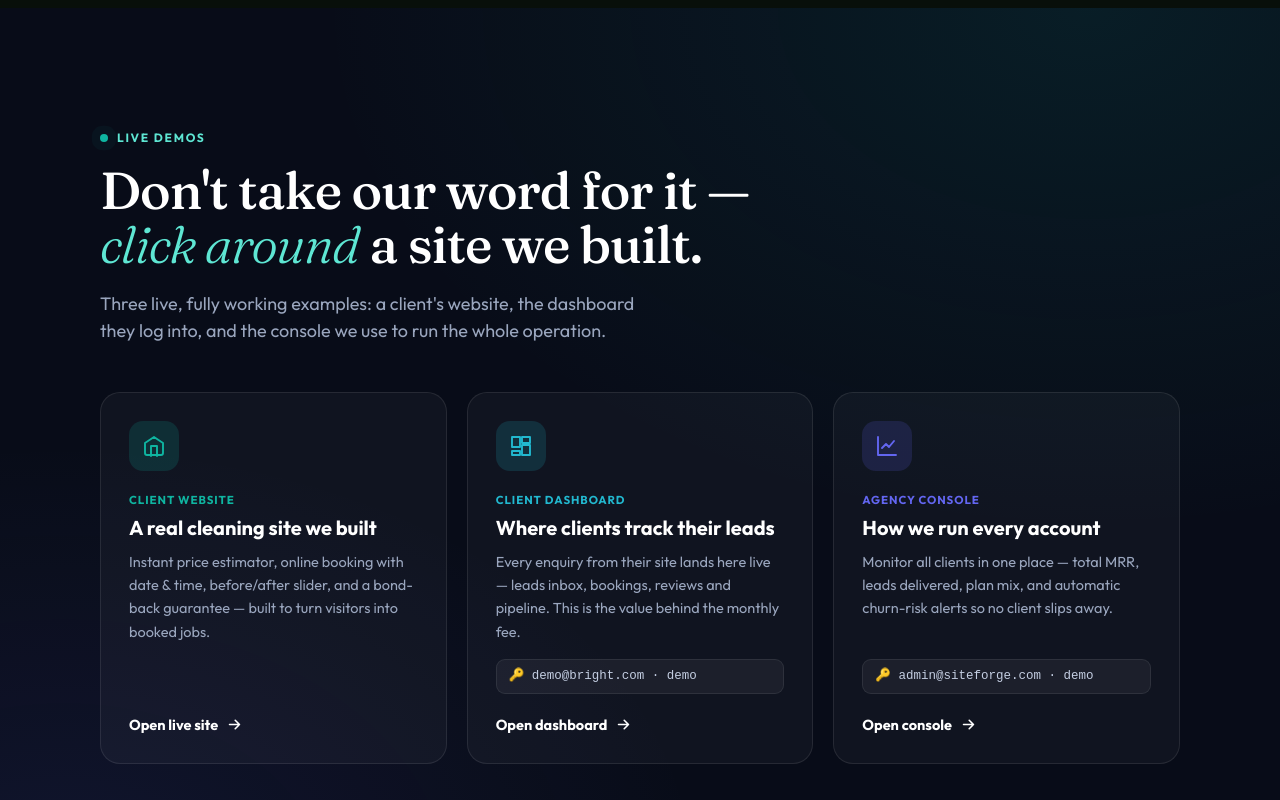
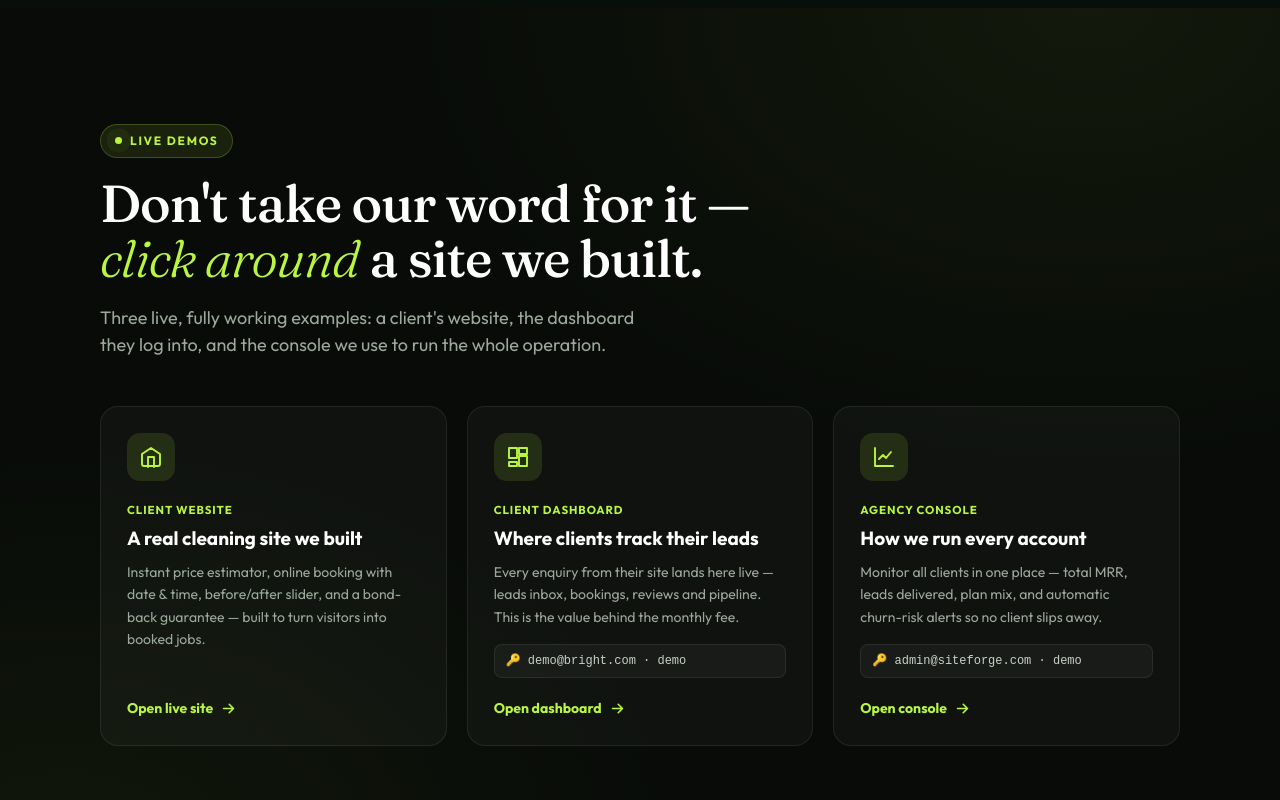
Before and after one commit to Mahboob-web/SiteForge, a Next.js app: page / in a window 1280 px wide. Shown: the part 3500-4300 px from the top of the page. Built offline with nearby package versions, Linux system fonts and the light colour scheme; no server answers.

Commit message:
Add live demos section

```diff
--- a/components/LiveDemos.jsx
+++ b/components/LiveDemos.jsx
@@ -6,7 +6,6 @@ export default function LiveDemos() {
       desc: "Instant price estimator, online booking with date & time, before/after slider, and a bond-back guarantee — built to turn visitors into booked jobs.",
       href: "https://bondbright-demo-website.vercel.app/",
       cta: "Open live site",
-      accent: "#0FB5A1",
       login: null,
       icon: <path d="M3 9l9-6 9 6v10a2 2 0 0 1-2 2H5a2 2 0 0 1-2-2zM9 22V12h6v10" />,
     },
@@ -16,7 +15,6 @@ export default function LiveDemos() {
       desc: "Every enquiry from their site lands here live — leads inbox, bookings, reviews and pipeline. This is the value behind the monthly fee.",
       href: "https://bondbright-dashboard.vercel.app/",
       cta: "Open dashboard",
-      accent: "#22B8CF",
       login: "demo@bright.com",
       icon: <path d="M3 13h8V3H3zM13 21h8V11h-8zM13 3v6h8V3zM3 21h8v-4H3z" />,
     },
@@ -26,89 +24,105 @@ export default function LiveDemos() {
       desc: "Monitor all clients in one place — total MRR, leads delivered, plan mix, and automatic churn-risk alerts so no client slips away.",
       href: "https://siteforge-dashboard-beige.vercel.app/",
       cta: "Open console",
-      accent: "#6366F1",
       login: "admin@siteforge.com",
       icon: <path d="M3 3v18h18M7 14l4-4 3 3 5-6" />,
     },
   ];
 
-  const dynamicCss = demos
-    .map(
-      (d, i) => `
-    .sfd-card.i${i} .sfd-ic{background:${d.accent}29}
-    .sfd-card.i${i} .sfd-tag{color:${d.accent}}
-    .sfd-card.i${i}:hover{border-color:${d.accent}}`
-    )
-    .join("");
+  const css = `
+    .sfd{position:relative;padding:clamp(64px,9vw,120px) 0;
+      background:radial-gradient(55% 55% at 85% 0%,rgba(185,245,66,.06),transparent),
+      radial-gradient(50% 50% at 5% 100%,rgba(185,245,66,.05),transparent),#080B08;
+      color:#fff;overflow:hidden;font-family:inherit}
+    .sfd-wrap{max-width:1160px;margin:0 auto;padding:0 clamp(20px,5vw,40px)}
+    .sfd-eyebrow{display:inline-flex;align-items:center;gap:8px;font-size:12px;font-weight:700;
+      letter-spacing:.14em;text-transform:uppercase;color:#B9F542;margin-bottom:18px;
+      background:rgba(185,245,66,.1);border:1px solid rgba(185,245,66,.22);
+      padding:7px 14px;border-radius:9999px}
+    .sfd-eyebrow .live{width:7px;height:7px;border-radius:50%;background:#B9F542;
+      box-shadow:0 0 0 0 rgba(185,245,66,.6);animation:sfdpulse 2s infinite}
+    @keyframes sfdpulse{0%{box-shadow:0 0 0 0 rgba(185,245,66,.6)}70%{box-shadow:0 0 0 9px rgba(185,245,66,0)}100%{box-shadow:0 0 0 0 rgba(185,245,66,0)}}
+    .sfd h2{font-family:'Fraunces',Georgia,serif;font-size:clamp(30px,4.6vw,52px);font-weight:600;
+      line-height:1.06;letter-spacing:-.02em;max-width:720px;margin:0;color:#fff}
+    .sfd h2 em{font-style:italic;color:#B9F542}
+    .sfd-sub{color:#9BA89B;font-size:clamp(15px,1.7vw,18px);margin:18px 0 0;max-width:560px}
+    .sfd-grid{display:grid;grid-template-columns:repeat(3,1fr);gap:20px;margin-top:48px}
+    .sfd-card{display:flex;flex-direction:column;background:rgba(255,255,255,.03);
+      border:1px solid rgba(255,255,255,.08);border-radius:18px;padding:26px;
+      transition:transform .3s cubic-bezier(.16,1,.3,1),border-color .3s,background .3s;text-decoration:none}
+    .sfd-card:hover{transform:translateY(-6px);background:rgba(185,245,66,.05);border-color:rgba(185,245,66,.4)}
+    .sfd-ic{width:48px;height:48px;border-radius:13px;display:grid;place-items:center;
+      margin-bottom:20px;background:rgba(185,245,66,.12)}
+    .sfd-tag{font-size:11.5px;font-weight:700;letter-spacing:.08em;text-transform:uppercase;color:#B9F542}
+    .sfd-card h3{font-size:19px;font-weight:700;color:#fff;margin:9px 0 10px;line-height:1.25}
+    .sfd-card p{font-size:14px;color:#9BA89B;line-height:1.6;flex:1;margin:0}
+    .sfd-login{display:inline-flex;align-items:center;gap:7px;margin-top:16px;font-size:12px;
+      color:#C7D2C7;background:rgba(255,255,255,.04);border:1px solid rgba(255,255,255,.08);
+      padding:7px 11px;border-radius:8px;font-family:'JetBrains Mono',ui-monospace,monospace}
+    .sfd-cta{display:inline-flex;align-items:center;gap:7px;margin-top:20px;font-weight:700;
+      font-size:14px;color:#B9F542}
+    .sfd-cta svg{transition:transform .25s}
+    .sfd-card:hover .sfd-cta svg{transform:translateX(4px)}
+    @media(max-width:880px){.sfd-grid{grid-template-columns:1fr;gap:16px}}
+  `;
 
   return (
     <section className="sfd">
-      <style>{`
-        .sfd{position:relative;padding:clamp(64px,9vw,120px) 0;background:
-          radial-gradient(60% 60% at 85% 0%,rgba(15,181,161,.10),transparent),
-          radial-gradient(50% 50% at 5% 100%,rgba(99,102,241,.10),transparent),
-          #080C18;color:#fff;overflow:hidden;font-family:'Outfit',system-ui,sans-serif}
-        .sfd-wrap{max-width:1160px;margin:0 auto;padding:0 clamp(20px,5vw,40px)}
-        .sfd-eyebrow{display:inline-flex;align-items:center;gap:9px;font-size:12px;font-weight:700;
-          letter-spacing:.14em;text-transform:uppercase;color:#5EE6D3;margin-bottom:16px}
-        .sfd-eyebrow .live{width:8px;height:8px;border-radius:50%;background:#0FB5A1;
-          box-shadow:0 0 0 0 rgba(15,181,161,.6);animation:sfdpulse 2s infinite}
-        @keyframes sfdpulse{0%{box-shadow:0 0 0 0 rgba(15,181,161,.6)}70%{box-shadow:0 0 0 9px rgba(15,181,161,0)}100%{box-shadow:0 0 0 0 rgba(15,181,161,0)}}
-        .sfd h2{font-family:'Fraunces',Georgia,serif;font-size:clamp(30px,4.6vw,52px);font-weight:600;
-          line-height:1.05;letter-spacing:-.02em;max-width:680px;margin:0}
-        .sfd h2 em{font-style:italic;color:#5EE6D3}
-        .sfd-sub{color:#9AA6BE;font-size:clamp(15px,1.7vw,18px);margin:18px 0 0;max-width:560px}
-        .sfd-grid{display:grid;grid-template-columns:repeat(3,1fr);gap:20px;margin-top:48px}
-        .sfd-card{display:flex;flex-direction:column;background:rgba(255,255,255,.035);
-          border:1px solid rgba(255,255,255,.09);border-radius:20px;padding:28px;
-          transition:transform .3s cubic-bezier(.16,1,.3,1),border-color .3s,background .3s;text-decoration:none}
-        .sfd-card:hover{transform:translateY(-6px);background:rgba(255,255,255,.06)}
-        .sfd-ic{width:50px;height:50px;border-radius:14px;display:grid;place-items:center;margin-bottom:20px}
-        .sfd-tag{font-size:11.5px;font-weight:700;letter-spacing:.08em;text-transform:uppercase}
-        .sfd-card h3{font-size:20px;font-weight:700;color:#fff;margin:8px 0 10px;line-height:1.2}
-        .sfd-card p{font-size:14.5px;color:#9AA6BE;line-height:1.6;flex:1;margin:0}
-        .sfd-login{display:inline-flex;align-items:center;gap:7px;margin-top:16px;font-size:12.5px;
-          color:#C4CEE2;background:rgba(255,255,255,.05);border:1px solid rgba(255,255,255,.08);
-          padding:7px 12px;border-radius:9px;font-family:'JetBrains Mono',monospace}
-        .sfd-cta{display:inline-flex;align-items:center;gap:8px;margin-top:20px;font-weight:700;
-          font-size:14.5px;color:#fff}
-        .sfd-cta svg{transition:transform .25s}
-        .sfd-card:hover .sfd-cta svg{transform:translateX(4px)}
-        @media(max-width:880px){.sfd-grid{grid-template-columns:1fr;gap:16px}}
-        ${dynamicCss}
-      `}</style>
-
+      <style dangerouslySetInnerHTML={{ __html: css }} />
       <div className="sfd-wrap">
-        <span className="sfd-eyebrow"><span className="live" />Live demos</span>
-        <h2>Don't take our word for it — <em>click around</em> a site we built.</h2>
+        <span className="sfd-eyebrow">
+          <span className="live" />
+          Live demos
+        </span>
+        <h2>
+          Don&apos;t take our word for it — <em>click around</em> a site we built.
+        </h2>
         <p className="sfd-sub">
-          Three live, fully working examples: a client's website, the dashboard they log
-          into, and the console we use to run the whole operation.
+          Three live, fully working examples: a client&apos;s website, the dashboard they
+          log into, and the console we use to run the whole operation.
         </p>
 
         <div className="sfd-grid">
-          {demos.map((d, i) => (
+          {demos.map((d) => (
             <a
               key={d.href}
               href={d.href}
               target="_blank"
               rel="noopener noreferrer"
-              className={`sfd-card i${i}`}
+              className="sfd-card"
             >
               <span className="sfd-ic">
-                <svg width="24" height="24" viewBox="0 0 24 24" fill="none"
-                  stroke={d.accent} strokeWidth="1.9" strokeLinecap="round" strokeLinejoin="round">
+                <svg
+                  width="24"
+                  height="24"
+                  viewBox="0 0 24 24"
+                  fill="none"
+                  stroke="#B9F542"
+                  strokeWidth="1.9"
+                  strokeLinecap="round"
+                  strokeLinejoin="round"
+                >
                   {d.icon}
                 </svg>
               </span>
               <span className="sfd-tag">{d.tag}</span>
               <h3>{d.title}</h3>
               <p>{d.desc}</p>
-              {d.login ? <span className="sfd-login">🔑 {d.login} · demo</span> : null}
+              {d.login ? (
+                <span className="sfd-login">🔑 {d.login} · demo</span>
+              ) : null}
               <span className="sfd-cta">
                 {d.cta}
-                <svg width="17" height="17" viewBox="0 0 24 24" fill="none"
-                  stroke="currentColor" strokeWidth="2.3" strokeLinecap="round" strokeLinejoin="round">
+                <svg
+                  width="17"
+                  height="17"
+                  viewBox="0 0 24 24"
+                  fill="none"
+                  stroke="currentColor"
+                  strokeWidth="2.3"
+                  strokeLinecap="round"
+                  strokeLinejoin="round"
+                >
                   <path d="M5 12h14M13 6l6 6-6 6" />
                 </svg>
               </span>
```
